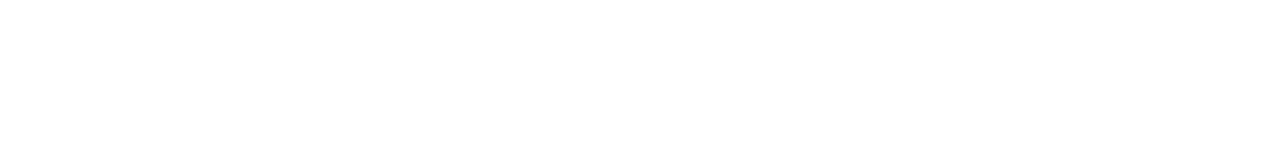
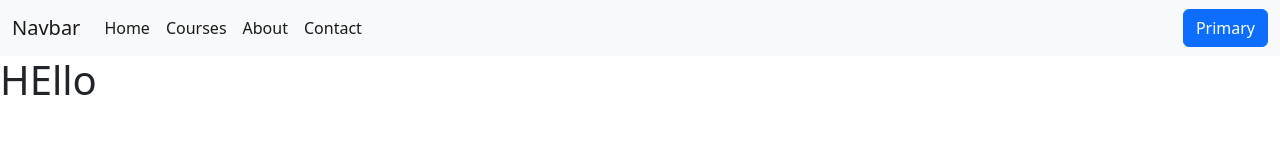
Before and after one commit to AshikPatwary/protfolio-design-two-assignment-three, a plain HTML site: page index.html in a window 1280 px wide. Drawn offline with nearby package versions, Linux system fonts and the light colour scheme.

Commit message:
nab bar added

```diff
--- a/index.html
+++ b/index.html
@@ -4,14 +4,40 @@
     <meta charset="UTF-8">
     <meta http-equiv="X-UA-Compatible" content="IE=edge">
     <meta name="viewport" content="width=device-width, initial-scale=1.0">
+    <link rel="stylesheet" href="https://cdn.jsdelivr.net/npm/bootstrap@5.2.0/dist/css/bootstrap.min.css">
     <title>Document</title>
 </head>
 <body>
     <header>
-
+        <nav class="navbar navbar-expand-lg bg-light">
+  <div class="container-fluid">
+    <a class="navbar-brand" href="#">Navbar</a>
+    <button class="navbar-toggler" type="button" data-bs-toggle="collapse" data-bs-target="#navbarSupportedContent" aria-controls="navbarSupportedContent" aria-expanded="false" aria-label="Toggle navigation">
+      <span class="navbar-toggler-icon"></span>
+    </button>
+    <div class="collapse navbar-collapse" id="navbarSupportedContent">
+      <ul class="navbar-nav me-auto mb-2 mb-lg-0 ">
+        <li class="nav-item">
+          <a class="nav-link active" aria-current="page" href="#">Home</a>
+        </li>
+        <li class="nav-item">
+          <a class="nav-link active" aria-current="page" href="#">Courses</a>
+        </li>
+        <li class="nav-item">
+          <a class="nav-link active" aria-current="page" href="#">About</a>
+        </li>
+        <li class="nav-item">
+          <a class="nav-link active" aria-current="page" href="#">Contact</a>
+        </li>
+      </ul>
+      <button type="button" class="btn btn-primary">Primary</button>
+    </div>
+  </div>
+</nav>
     </header>
     <main>
-
+    <h1>HEllo</h1>
     </main>
+    <script src="https://cdn.jsdelivr.net/npm/bootstrap@5.2.0/dist/js/bootstrap.bundle.min.js"></script>
 </body>
 </html>
```
